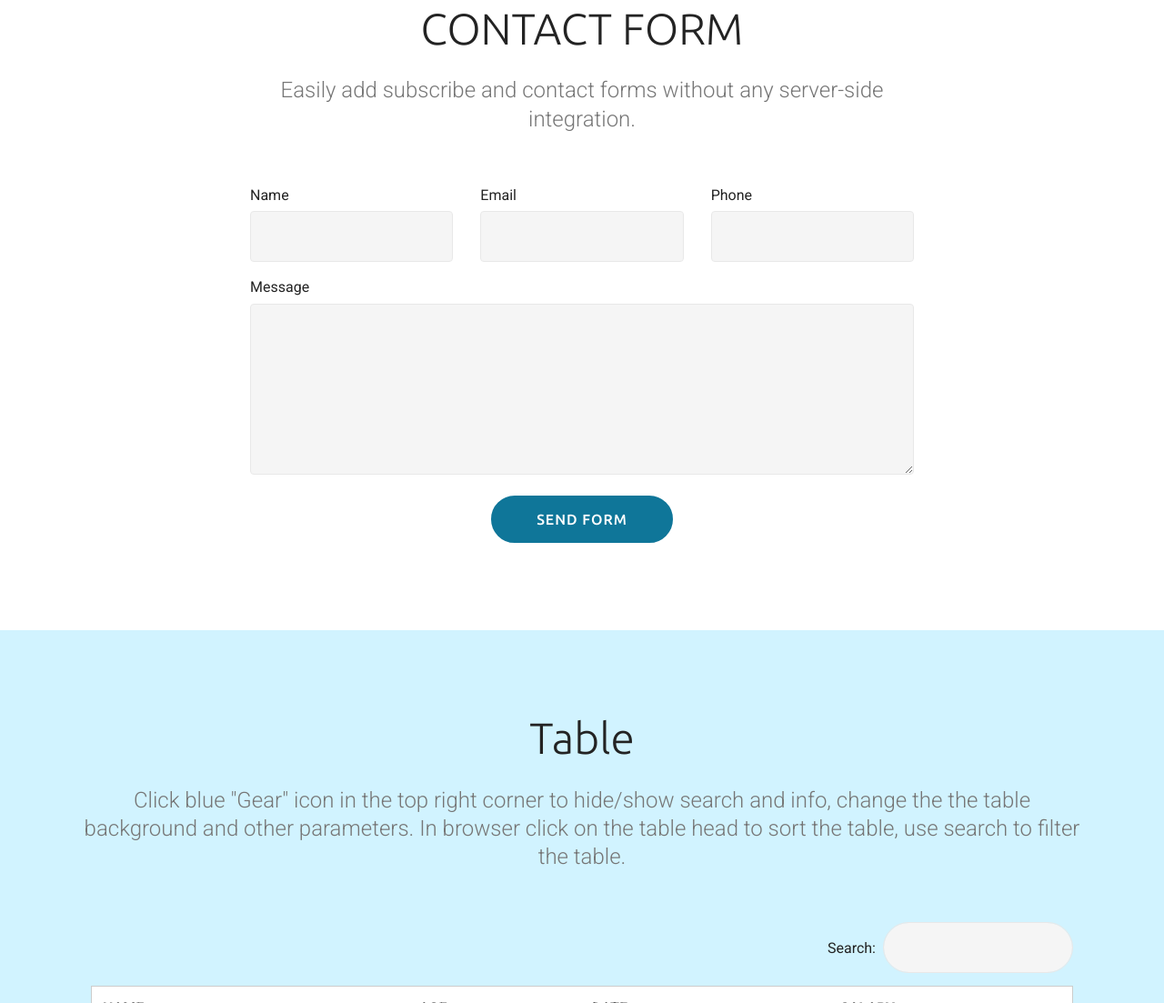
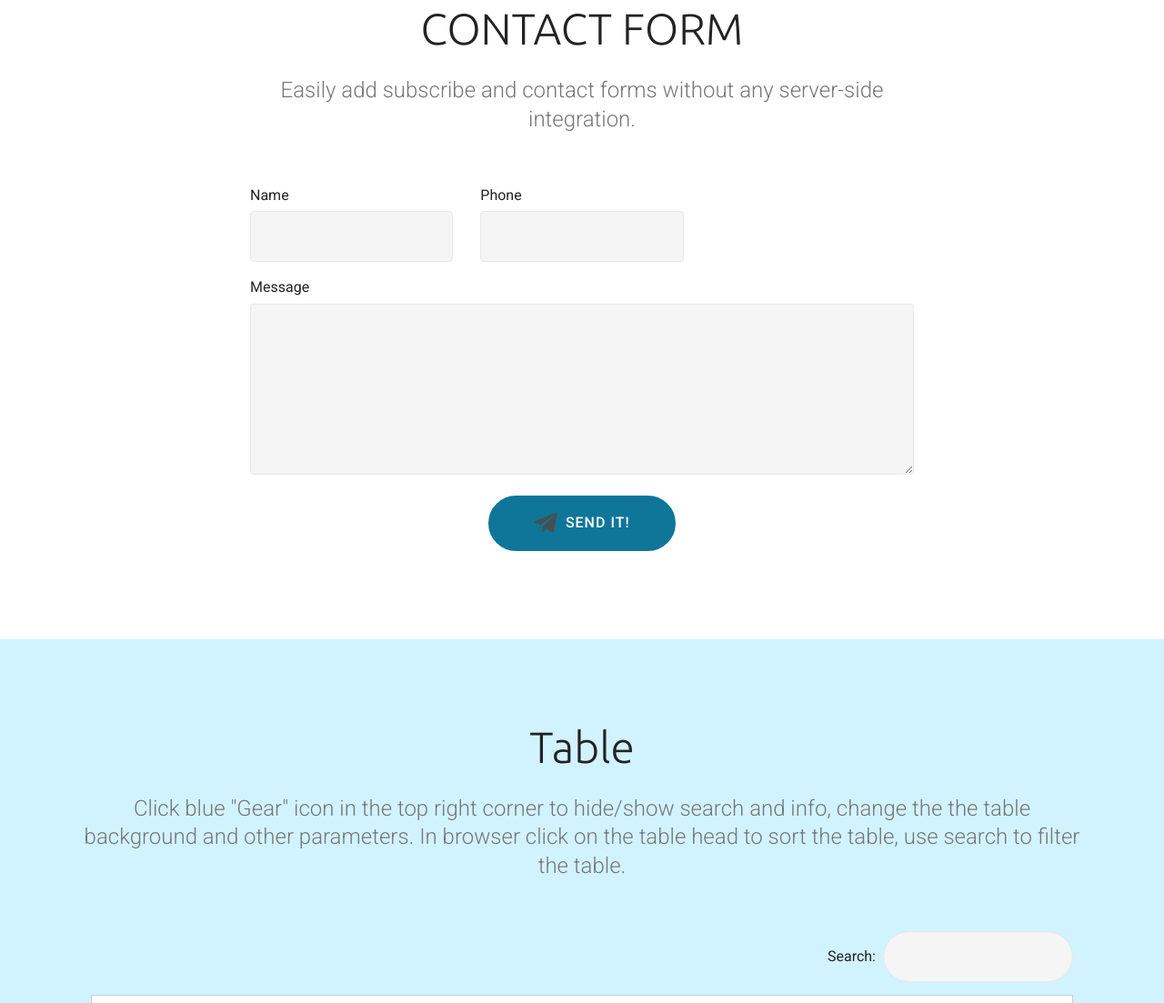
Before and after one commit to thecablexguy/xteam, a plain HTML site: page index.html in a window 1280 px wide. Shown: the part 1072-2175 px from the top of the page at 91% size. Drawn offline with Linux system fonts and the light colour scheme; files whose address does not match are found by name.

Commit message:
create github pages

```diff
--- a/index.html
+++ b/index.html
@@ -78,7 +78,7 @@
     </nav>
 </section>
 
-<section class="engine"><a href="https://mobirise.info/v">free html templates</a></section><section class="cid-qTkA127IK8 mbr-fullscreen mbr-parallax-background" id="header2-1">
+<section class="engine"><a href="https://mobirise.info/l">free web templates</a></section><section class="cid-qTkA127IK8 mbr-fullscreen mbr-parallax-background" id="header2-1">
 
 
 
@@ -145,7 +145,7 @@
         <div class="row justify-content-center">
             <div class="media-container-column col-lg-8" data-form-type="formoid">
                 <!---Formbuilder Form--->
-                <form action="https://mobirise.com/" method="POST" class="mbr-form form-with-styler" data-form-title="Mobirise Form"><input type="hidden" name="email" data-form-email="true" value="6I+nfTlt9rb/3mnCzwA77G+sCMr5TrJM5pQ8mh7Yf4tEplzN+DD5uu8AlnKCnz1THNZH1dbMdddxsDFK13Btqz/o/U92S7Alvb9PTlbKXMD3f0LznHNUXMHPPzf72zJ1">
+                <form action="https://mobirise.com/" method="POST" class="mbr-form form-with-styler" data-form-title="Mobirise Form"><input type="hidden" name="email" data-form-email="true" value="Zf2ZYF+uEy0rkoQxqC/EBJmt/Fsyi2OapPkjihraC352gqVMryFNN2KbF7pXEt5iWWYKRBq0k0CSq0uKogNaj2wVA063U517jPbr5BEDELgkqCD3iFswiDn/iY6qCHAa">
                     <div class="row">
                         <div hidden="hidden" data-form-alert="" class="alert alert-success col-12">Thanks for filling out the form!</div>
                         <div hidden="hidden" data-form-alert-danger="" class="alert alert-danger col-12">
@@ -156,10 +156,7 @@
                             <label for="name-form1-3" class="form-control-label mbr-fonts-style display-7">Name</label>
                             <input type="text" name="name" data-form-field="Name" required="required" class="form-control display-7" id="name-form1-3">
                         </div>
-                        <div class="col-md-4  form-group" data-for="email">
-                            <label for="email-form1-3" class="form-control-label mbr-fonts-style display-7">Email</label>
-                            <input type="email" name="email" data-form-field="Email" required="required" class="form-control display-7" id="email-form1-3">
-                        </div>
+
                         <div data-for="phone" class="col-md-4  form-group">
                             <label for="phone-form1-3" class="form-control-label mbr-fonts-style display-7">Phone</label>
                             <input type="tel" name="phone" data-form-field="Phone" class="form-control display-7" id="phone-form1-3">
@@ -168,9 +165,7 @@
                             <label for="message-form1-3" class="form-control-label mbr-fonts-style display-7">Message</label>
                             <textarea name="message" data-form-field="Message" class="form-control display-7" id="message-form1-3"></textarea>
                         </div>
-                        <div class="col-md-12 input-group-btn align-center">
-                            <button type="submit" class="btn btn-primary btn-form display-4">SEND FORM</button>
-                        </div>
+                        <div class="col-md-12 input-group-btn align-center"><button type="submit" class="btn btn-primary btn-form display-7" href="sms:7742470060"><span class="socicon socicon-telegram mbr-iconfont mbr-iconfont-btn" style="color: rgb(70, 80, 82);"></span>SEND IT!</button></div>
                     </div>
                 </form><!---Formbuilder Form--->
             </div>
```
Also changed, not shown: 1 other file.
